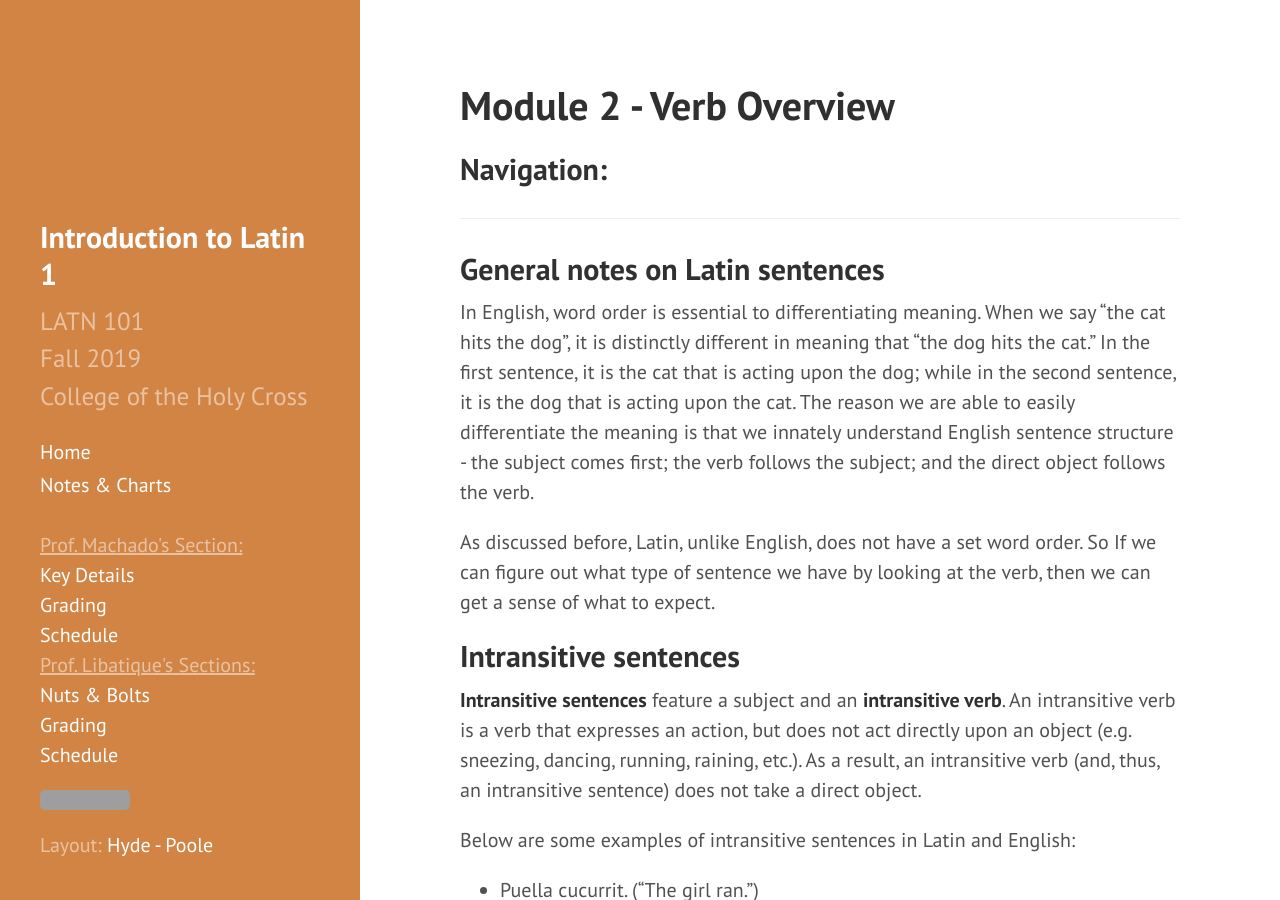
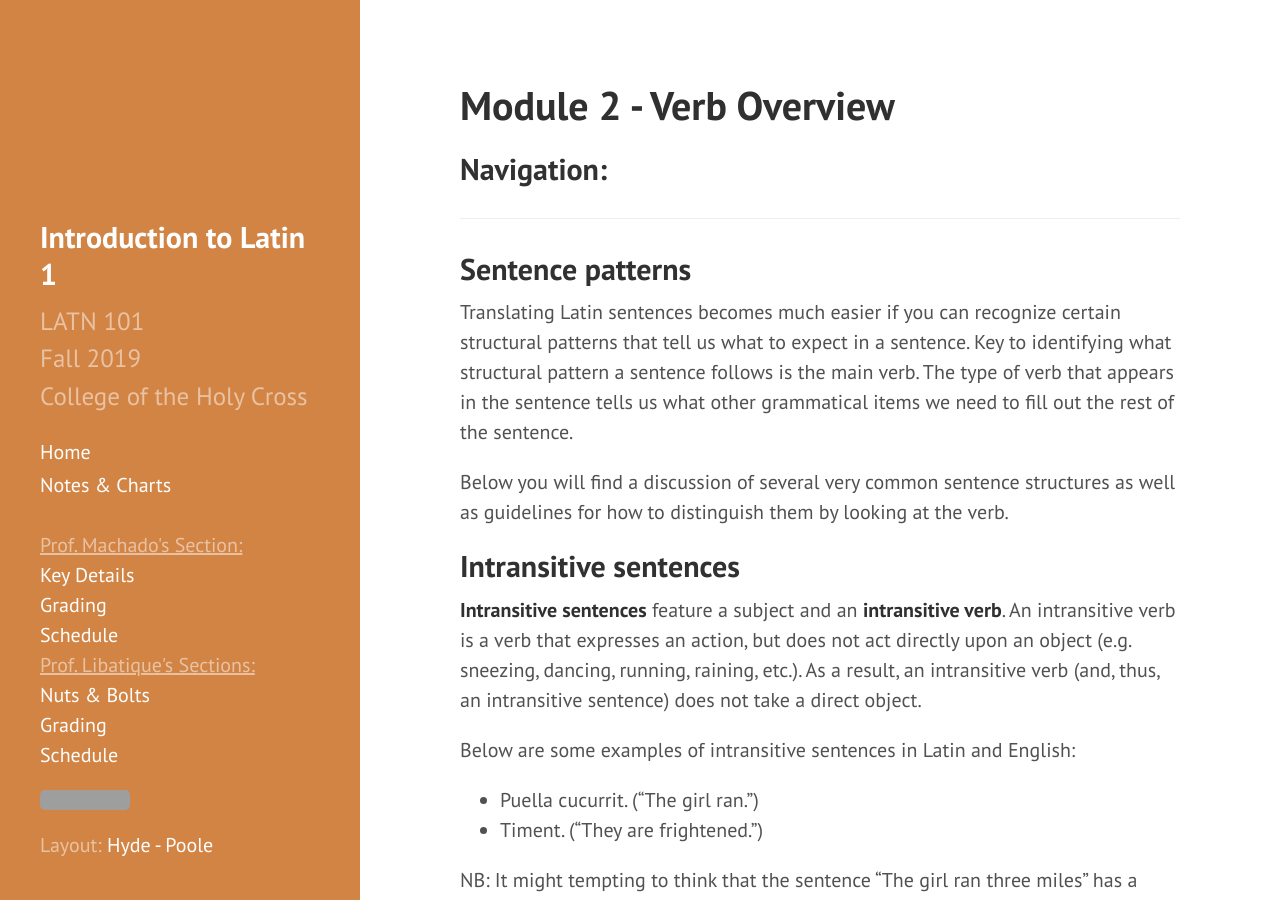
Before and after one commit to DLibatique/LATN102-S20, a Jekyll site: the page built from notes/module-2-sentence-structures.md, in a window 1280 px wide and 900 px high. Built offline with Jekyll 4.4.1, drawn with Linux system fonts in a browser that asks for light colours; grey boxes are pictures that could not be loaded.

Commit message:
further work on sentence structures

```diff
--- a/notes/module-2-sentence-structures.md
+++ b/notes/module-2-sentence-structures.md
@@ -7,11 +7,11 @@
 
 <hr>
 
-## General notes on Latin sentences
+## Sentence patterns
 
-In English, word order is essential to differentiating meaning.  When we say "the cat hits the dog", it is distinctly different in meaning that "the dog hits the cat." In the first sentence, it is the cat that is acting upon the dog; while in the second sentence, it is the dog that is acting upon the cat. The reason we are able to easily differentiate the meaning is that we innately understand English sentence structure - the subject comes first; the verb follows the subject; and the direct object follows the verb.
+Translating Latin sentences becomes much easier if you can recognize certain structural patterns that tell us what to expect in a sentence. Key to identifying what structural pattern a sentence follows is the main verb. The type of verb that appears in the sentence tells us what other grammatical items we need to fill out the rest of the sentence.
 
-As discussed before, Latin, unlike English, does not have a set word order. So If we can figure out what type of sentence we have by looking at the verb, then we can get a sense of what to expect.
+Below you will find a discussion of several very common sentence structures as well as guidelines for how to distinguish them by looking at the verb.
 
 ## Intransitive sentences
 
```
